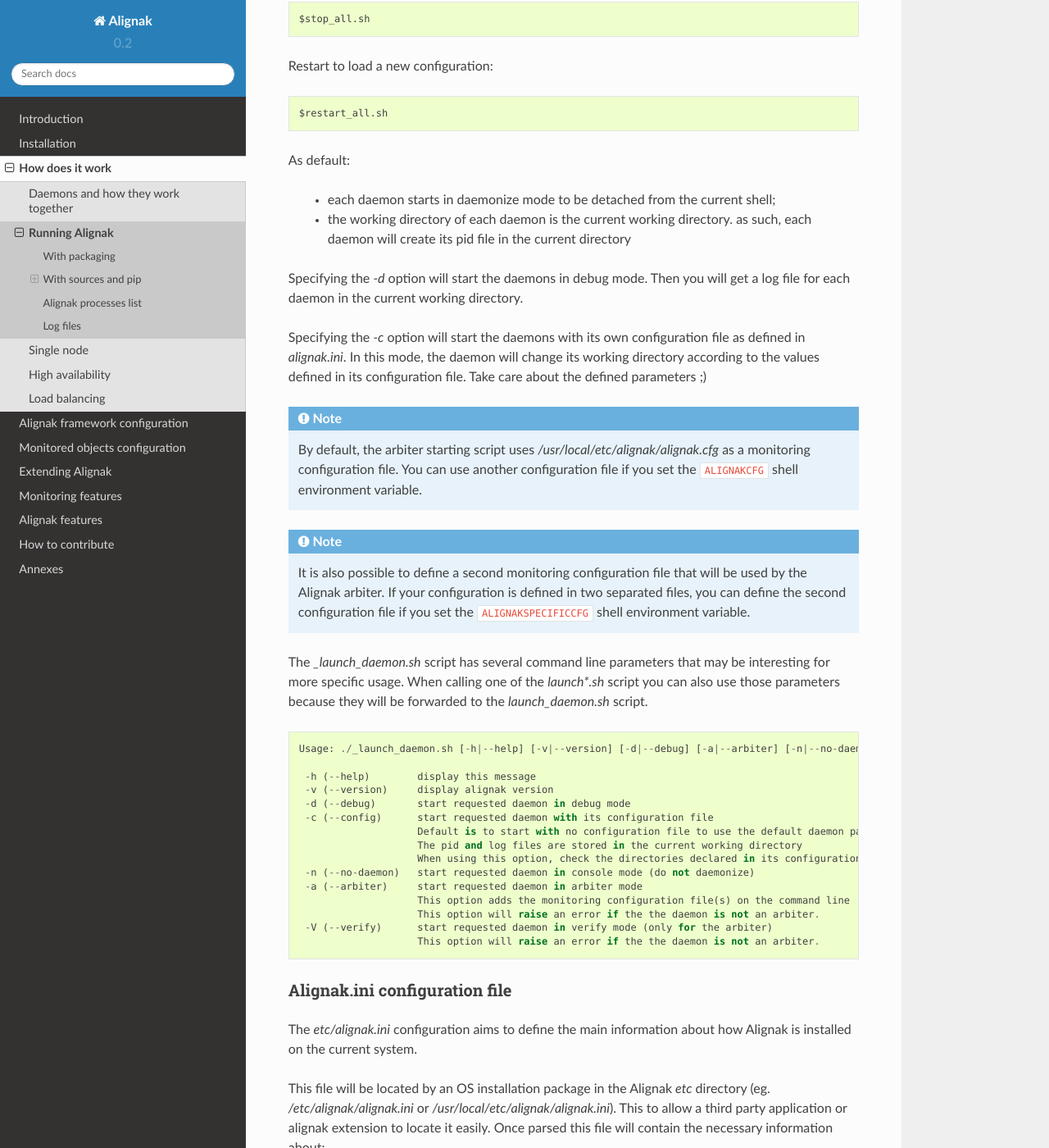
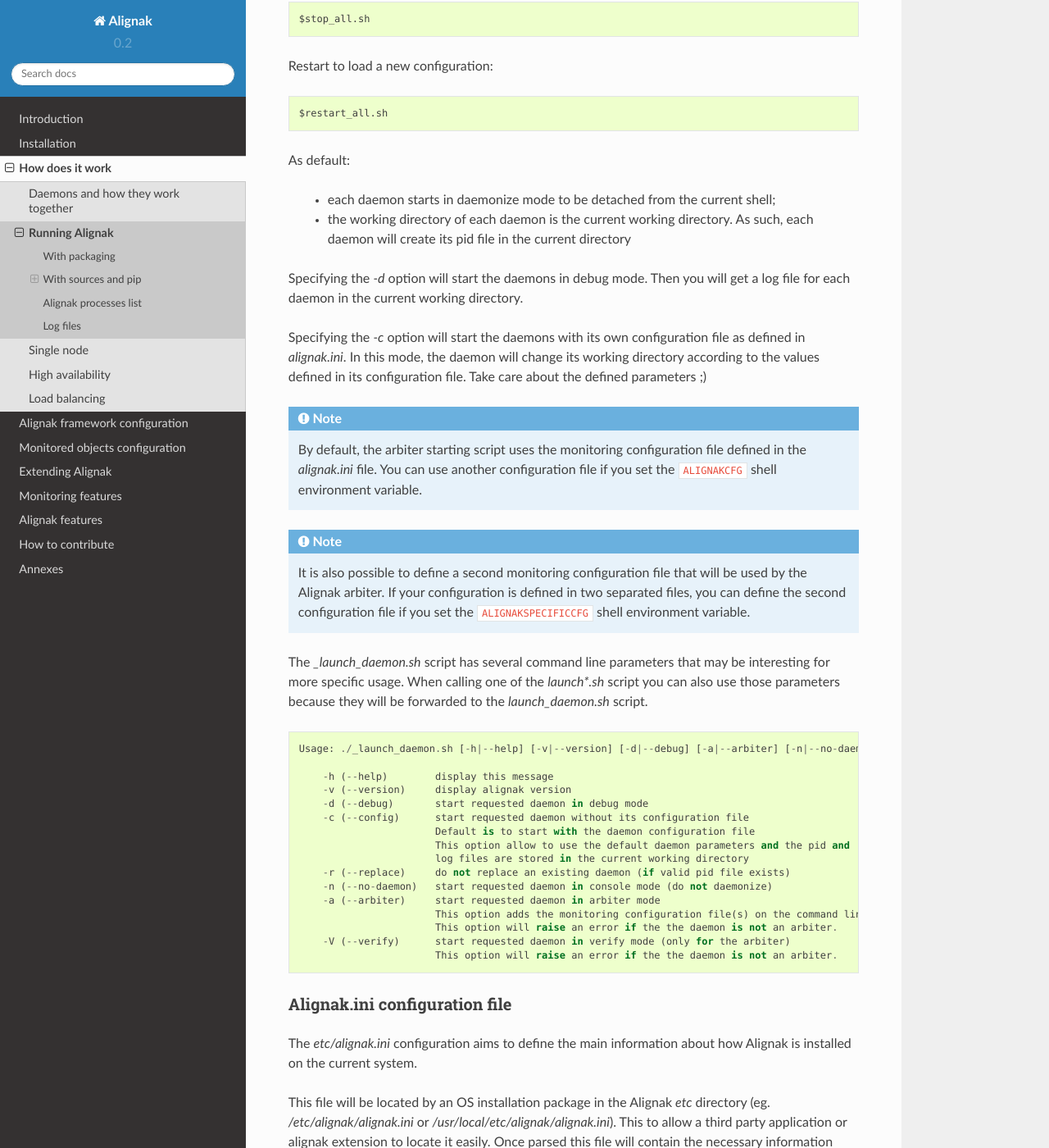
Before and after one commit to Alignak-monitoring/alignak-doc, a Sphinx documentation site: the page built from source/03_how_it_work/run_daemons.rst, in a window 1280 px wide and 1400 px high, scrolled down 2163 px. Shown: the whole window at 82% size. Built offline with Sphinx 7.4.7 and the Read the Docs theme 2.0.0, drawn with Linux system fonts in a browser that asks for light colours.

Commit message:
Update documentation about the scripts delivered with alignak repo and alignak.ini file

```diff
--- a/source/03_how_it_work/run_daemons.rst
+++ b/source/03_how_it_work/run_daemons.rst
@@ -107,14 +107,14 @@
 As default:
 
     - each daemon starts in daemonize mode to be detached from the current shell;
-    - the working directory of each daemon is the current working directory. as such, each daemon will create its pid file in the current directory
+    - the working directory of each daemon is the current working directory. As such, each daemon will create its pid file in the current directory
 
 Specifying the `-d` option will start the daemons in debug mode. Then you will get a log file for each daemon in the current working directory.
 
 Specifying the `-c` option will start the daemons with its own configuration file as defined in *alignak.ini*. In this mode, the daemon will change its working directory according to the values defined in its configuration file. Take care about the defined parameters ;)
 
 
-.. note :: By default, the arbiter starting script uses */usr/local/etc/alignak/alignak.cfg* as a monitoring configuration file. You can use another configuration file if you set the ``ALIGNAKCFG`` shell environment variable.
+.. note :: By default, the arbiter starting script uses the monitoring configuration file defined in the *alignak.ini* file. You can use another configuration file if you set the ``ALIGNAKCFG`` shell environment variable.
 
 
 .. note :: It is also possible to define a second monitoring configuration file that will be used by the Alignak arbiter. If your configuration is defined in two separated files, you can define the second configuration file if you set the ``ALIGNAKSPECIFICCFG`` shell environment variable.
@@ -126,19 +126,20 @@
 
     Usage: ./_launch_daemon.sh [-h|--help] [-v|--version] [-d|--debug] [-a|--arbiter] [-n|--no-daemon] [-V|--verify] daemon_name
 
-     -h (--help)        display this message
-     -v (--version)     display alignak version
-     -d (--debug)       start requested daemon in debug mode
-     -c (--config)      start requested daemon with its configuration file
-                        Default is to start with no configuration file to use the default daemon parameters
-                        The pid and log files are stored in the current working directory
-                        When using this option, check the directories declared in its configuration file
-     -n (--no-daemon)   start requested daemon in console mode (do not daemonize)
-     -a (--arbiter)     start requested daemon in arbiter mode
-                        This option adds the monitoring configuration file(s) on the command line
-                        This option will raise an error if the the daemon is not an arbiter.
-     -V (--verify)      start requested daemon in verify mode (only for the arbiter)
-                        This option will raise an error if the the daemon is not an arbiter.
+        -h (--help)        display this message
+        -v (--version)     display alignak version
+        -d (--debug)       start requested daemon in debug mode
+        -c (--config)      start requested daemon without its configuration file
+                           Default is to start with the daemon configuration file
+                           This option allow to use the default daemon parameters and the pid and
+                           log files are stored in the current working directory
+        -r (--replace)     do not replace an existing daemon (if valid pid file exists)
+        -n (--no-daemon)   start requested daemon in console mode (do not daemonize)
+        -a (--arbiter)     start requested daemon in arbiter mode
+                           This option adds the monitoring configuration file(s) on the command line
+                           This option will raise an error if the the daemon is not an arbiter.
+        -V (--verify)      start requested daemon in verify mode (only for the arbiter)
+                           This option will raise an error if the the daemon is not an arbiter.
 
 
 
--- a/source/14_contributing/modules-and-checks-packages.rst
+++ b/source/14_contributing/modules-and-checks-packages.rst
@@ -19,7 +19,7 @@
     * backend scheduler module that saves and loads retention data
 
 
-An `Alignak example module`_ exists is available in the `Alignak organization on GitHub`_ .
+An `Alignak example module`_ is available in the `Alignak organization on GitHub`_ .
 This module is documented to explain how to build a module and which information are available into the modules.
 
 The existing modules available in the `Alignak contribution organization on GitHub`_ are also good examples to help digging into the module code.
```
